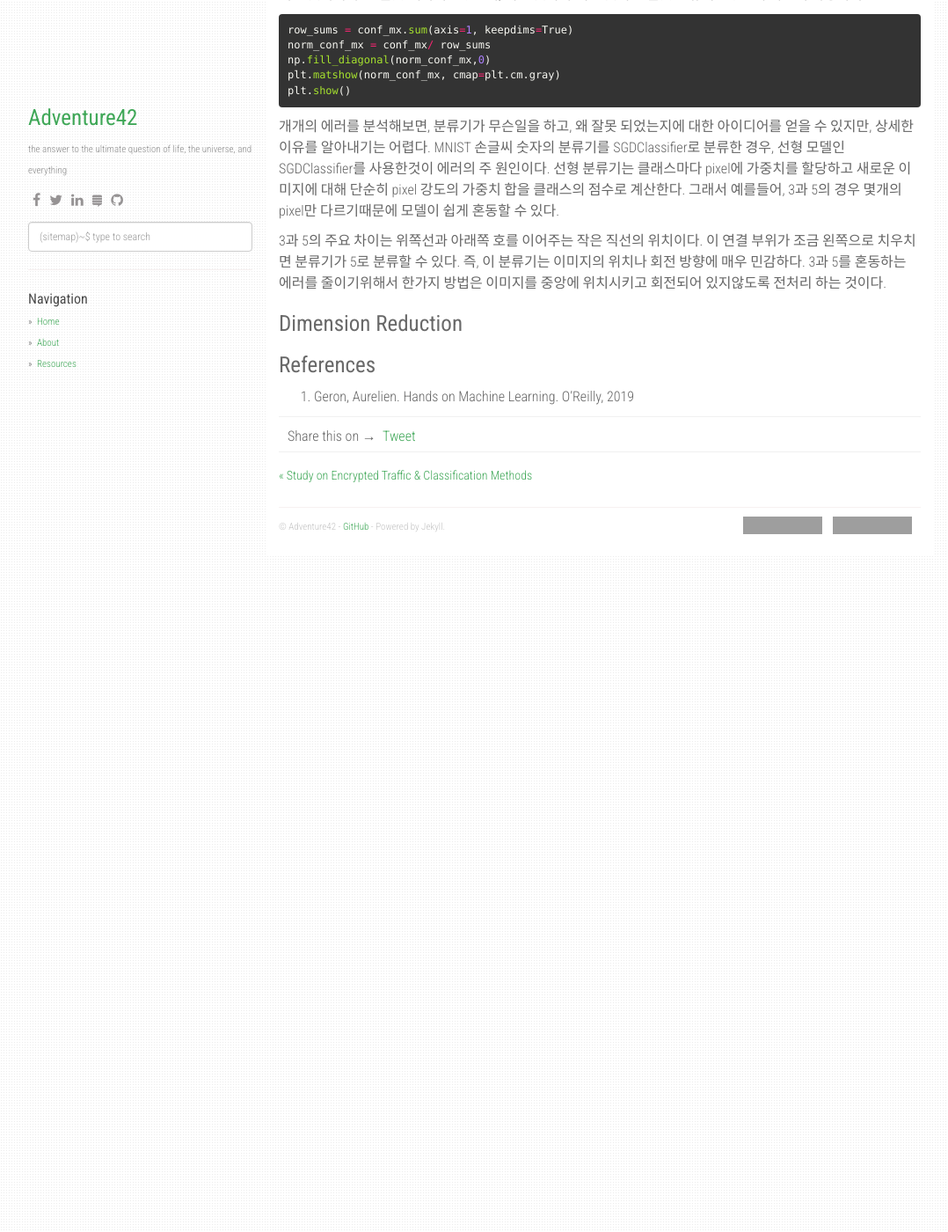
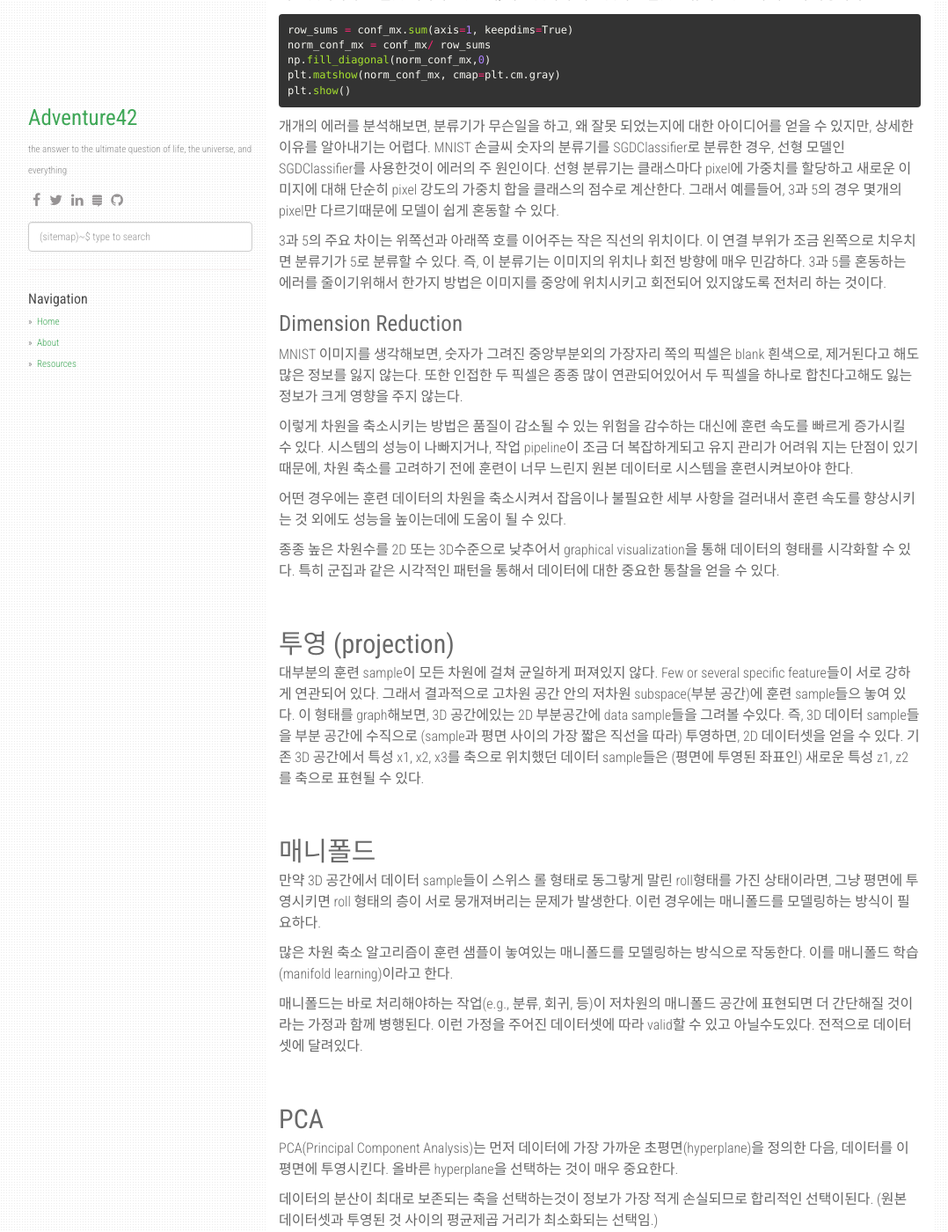
Before and after one commit to adventure42/adventure42.github.io, a Jekyll site: the page built from _posts/2022-01-28-Dimension_Reduction_and_Classification_Methods.md, in a window 1280 px wide and 1400 px high, scrolled down 2335 px. Shown: the whole window at 88% size, without its empty margins (53-1131 px from the left). Built offline with Jekyll 4.4.1, drawn with Linux system fonts in a browser that asks for light colours; nearby versions of some CDN libraries; comment, search, counter and statistics services are not loaded; some of the changed text lies outside the part shown; grey boxes are pictures that could not be loaded.

Commit message:
added contents on dimension reduction

````diff
--- a/_posts/2022-01-28-Dimension_Reduction_and_Classification_Methods.md
+++ b/_posts/2022-01-28-Dimension_Reduction_and_Classification_Methods.md
@@ -129,9 +129,62 @@ plt.show()
 
 # Dimension Reduction
 
+MNIST 이미지를 생각해보면, 숫자가 그려진 중앙부분외의 가장자리 쪽의 픽셀은 blank 흰색으로, 제거된다고 해도 많은 정보를 잃지 않는다. 또한 인접한 두 픽셀은 종종 많이 연관되어있어서 두 픽셀을 하나로 합친다고해도 잃는 정보가 크게 영향을 주지 않는다.
+
+이렇게 차원을 축소시키는 방법은 품질이 감소될 수 있는 위험을 감수하는 대신에 훈련 속도를 빠르게 증가시킬 수 있다. 시스템의 성능이 나빠지거나, 작업 pipeline이 조금 더 복잡하게되고 유지 관리가 어려워 지는 단점이 있기때문에, 차원 축소를 고려하기 전에 훈련이 너무 느린지 원본 데이터로 시스템을 훈련시켜보아야 한다.
+
+어떤 경우에는 훈련 데이터의 차원을 축소시켜서 잡음이나 불필요한 세부 사항을 걸러내서 훈련 속도를 향상시키는 것 외에도 성능을 높이는데에 도움이 될 수 있다.
+
+종종 높은 차원수를 2D 또는 3D수준으로 낮추어서 graphical visualization을 통해 데이터의 형태를 시각화할 수 있다. 특히 군집과 같은 시각적인 패턴을 통해서 데이터에 대한 중요한 통찰을 얻을 수 있다.
+
+<br>
+
+## 투영 (projection)
+
+대부분의 훈련 sample이 모든 차원에 걸쳐 균일하게 퍼져있지 않다. Few or several specific feature들이 서로 강하게 연관되어 있다. 그래서 결과적으로 고차원 공간 안의 저차원 subspace(부분 공간)에 훈련 sample들으 놓여 있다. 이 형태를 graph해보면, 3D 공간에있는 2D 부분공간에 data sample들을 그려볼 수있다. 즉, 3D 데이터 sample들을 부분 공간에 수직으로 (sample과 평면 사이의 가장 짧은 직선을 따라) 투영하면, 2D 데이터셋을 얻을 수 있다. 기존 3D 공간에서 특성 x1, x2, x3를 축으로 위치했던 데이터 sample들은 (평면에 투영된 좌표인) 새로운 특성 z1, z2를 축으로 표현될 수 있다.
+
+<br>
+
+## 매니폴드
+
+만약 3D 공간에서 데이터 sample들이 스위스 롤 형태로 동그랗게 말린 roll형태를 가진 상태이라면, 그냥 평면에 투영시키면 roll 형태의 층이 서로 뭉개져버리는 문제가 발생한다. 이런 경우에는 매니폴드를 모델링하는 방식이 필요하다.
+
+많은 차원 축소 알고리즘이 훈련 샘플이 놓여있는 매니폴드를 모델링하는 방식으로 작동한다. 이를 매니폴드 학습 (manifold learning)이라고 한다.
+
+매니폴드는 바로 처리해야하는 작업(e.g., 분류, 회귀, 등)이 저차원의 매니폴드 공간에 표현되면 더 간단해질 것이라는 가정과 함께 병행된다. 이런 가정을 주어진 데이터셋에 따라 valid할 수 있고 아닐수도있다. 전적으로 데이터셋에 달려있다.
+
+<br>
+
+## PCA
+
+PCA(Principal Component Analysis)는 먼저 데이터에 가장 가까운 초평면(hyperplane)을 정의한 다음, 데이터를 이 평면에 투영시킨다. 올바른 hyperplane을 선택하는 것이 매우 중요한다.
+
+데이터의 분산이 최대로 보존되는 축을 선택하는것이 정보가 가장 적게 손실되므로 합리적인 선택이된다. (원본 데이터셋과 투영된 것 사이의 평균제곱 거리가 최소화되는 선택임.)
+
+고차원 데이터셋이라면 PCA는 첫번째 축에 직교하고 남은 분산을 최대한 보존하는 두번째 축을 찾고, 그 다음 이전 두 축에 직교하는 세번째 축을 찾고, 데이터셋에 있는 차원의 수 만큼 네번째, 다섯번째, ... n번째 축을 찾는다.
+
+i번째 축을 이 데이터의 i번째 PC(주성분 principal component)라고 부른다.
+
+SVD(singular value decomposition)이라는 표준 행렬 분해 기술을 통해서 훈련 데이터 셋의 주성분을 찾을 수 있다.
+
+```python
+X_centered = X - X.mean(axis=0)
+U, s, Vt = np.linalg.svd(X_centered)
+c1 = Vt.T[:,0]
+c2 = Vt.T[:,1]
+```
+
+<br>
+
+## RandomForestRegressor
+
+scikit-learn의 class중 하나로 존재하며, dataset의 feature reduction을 수행하기위해 feature들의 importance value와 같이 reduction의 기준으로 사용할 수 있는 parameter를 RandomForestRegressor를 통해 생성할 수 있다.
 
 
 
+<Br>
+
+<br>
 
 # References
 
````
Also changed, not shown: other parts of _posts/2022-01-28-Dimension_Reduction_and_Classification_Methods.md (+1 -1 lines).
